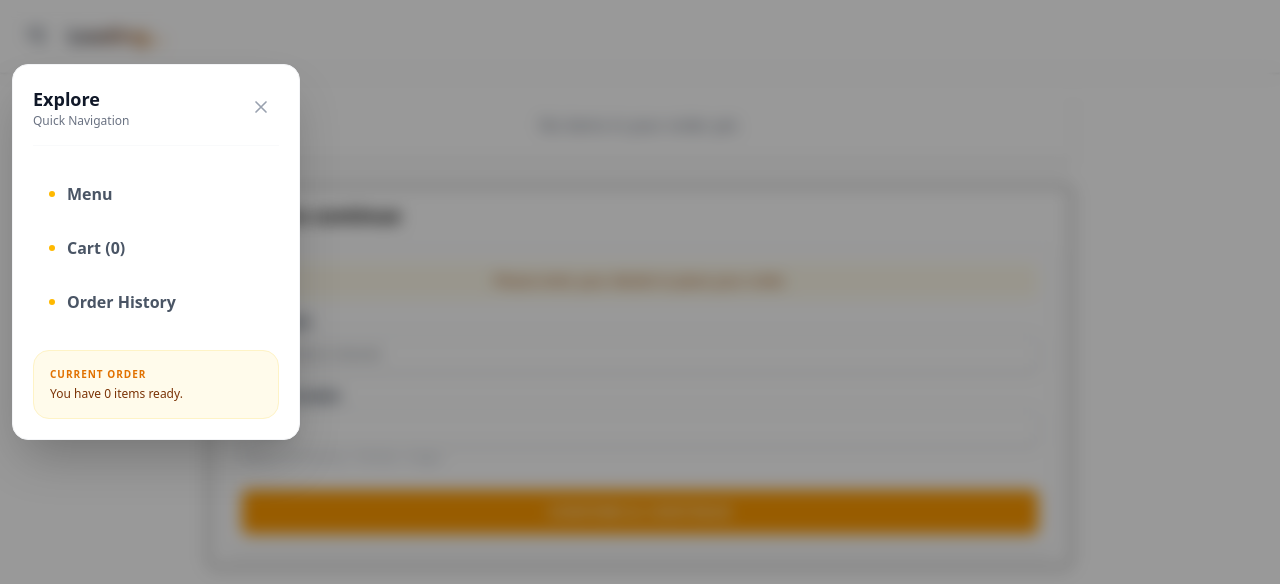
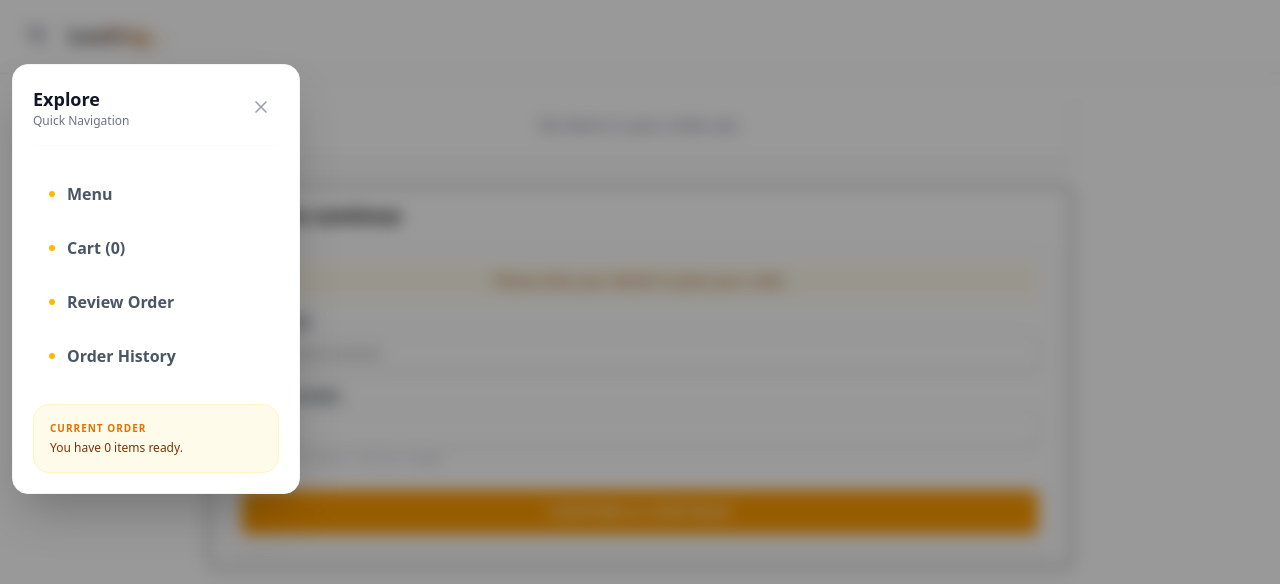
Before and after one commit to natib21/Restaurant_customer_facing_app, a React (Vite) app: page /order in a window 1280 px wide. Both pictures are taken after a click on the button 36 px from the left and 36 px from the top of the page. Shown: the top 584 px of the page. Built offline with nearby package versions, Linux system fonts and the light colour scheme.

Commit message:
review order navigation on side bar

```diff
--- a/src/components/HeaderAll.jsx
+++ b/src/components/HeaderAll.jsx
@@ -118,6 +118,14 @@ const hideSearch = hideOnRoutes.includes(location.pathname);
               Cart ({totalItems})
             </button>
             <button
+            onClick={()=> navigateTo("/order")}
+            className="w-full flex items-center gap-3 px-4 py-3 rounded-xl font-semibold text-gray-600 hover:bg-gray-50 transition-all text-left"
+            >
+              <span className="w-1.5 h-1.5 rounded-full bg-amber-400" />
+              Review Order
+
+            </button>
+            <button
             onClick={()=> navigateTo("/history")}
             className="w-full flex items-center gap-3 px-4 py-3 rounded-xl font-semibold text-gray-600 hover:bg-gray-50 transition-all text-left"
             >
```
